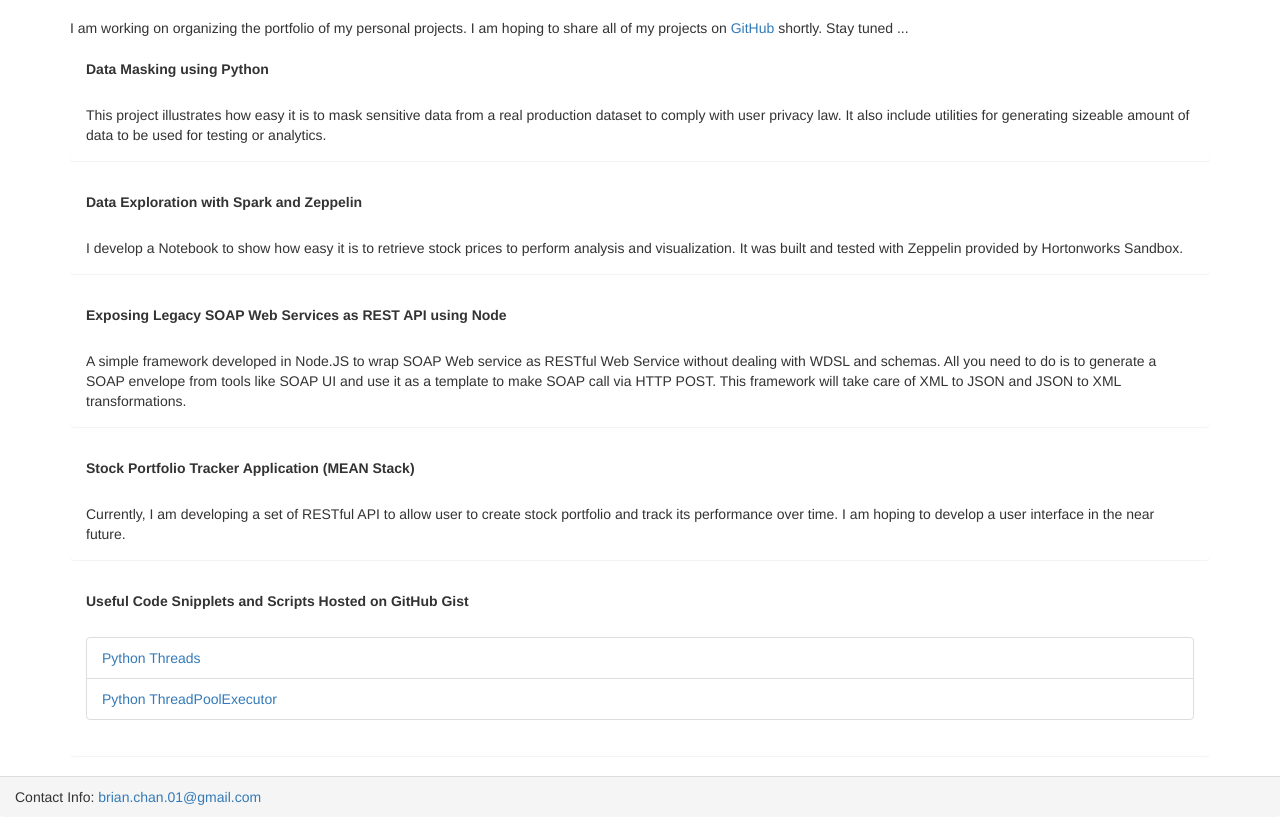
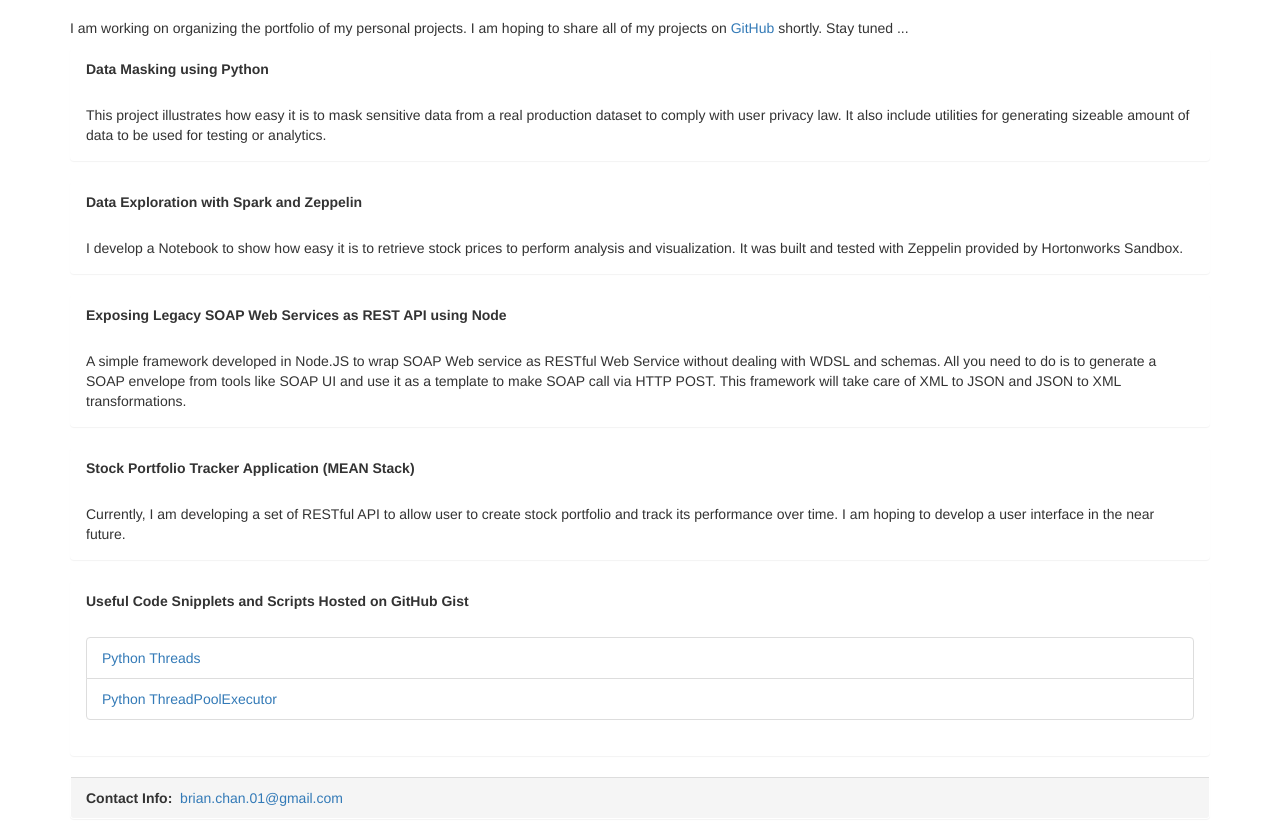
Before and after one commit to bchan01/bchan01.github.io, a plain HTML site: page index.html in a window 1280 px wide. Shown: the part 54-893 px from the top of the page. Before the commit the page ends 871 px from the top, so only its background shows below. Drawn offline with nearby package versions, Linux system fonts and the light colour scheme; some packages are replaced by stand-ins of ours.

Commit message:
Allign contact info

```diff
--- a/index.html
+++ b/index.html
@@ -2,15 +2,13 @@
      <!-- define angular app -->
     <html ng-app="myApp">
    <head>
-
       <!-- load bootstrap and fontawesome via CDN -->
       <link rel="stylesheet" href="http://netdna.bootstrapcdn.com/bootstrap/3.0.0/css/bootstrap.min.css" />
       <link rel="stylesheet" href="http://netdna.bootstrapcdn.com/font-awesome/4.0.0/css/font-awesome.css" />
-
       <!-- load angular via CDN -->
       <script src="https://ajax.googleapis.com/ajax/libs/angularjs/1.2.25/angular.min.js"></script>
       <script src="http://ajax.googleapis.com/ajax/libs/angularjs/1.2.25/angular-route.js"></script>
-
+      <!-- Controller -->
       <script src="script.js"></script>
     </head>
 
@@ -45,7 +43,12 @@
         </div>
 
         <!-- Footer -->
-        <div class="panel-footer">Contact Info:  <a href="mailto:brian.chan.01@gmail.com">brian.chan.01@gmail.com</a></div>
-
+        <footer>
+          <div class="container">
+            <div class="panel">
+            <div class="panel-footer"><b>Contact Info:</b>&nbsp;&nbsp;<a href="mailto:brian.chan.01@gmail.com">brian.chan.01@gmail.com</a></div>
+          </div>
+          </div>
+        </footer>
     </body>
     </html>
```
